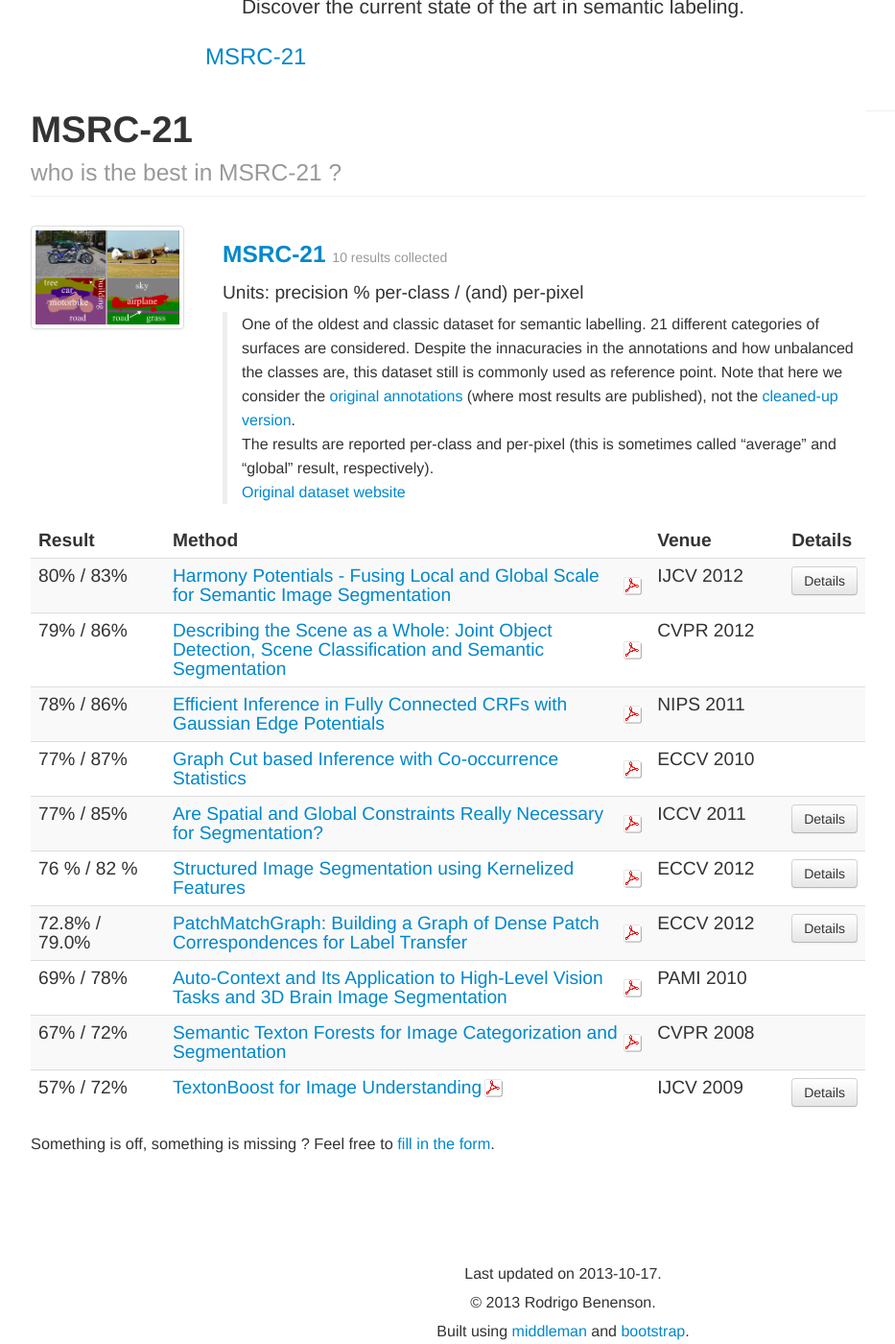
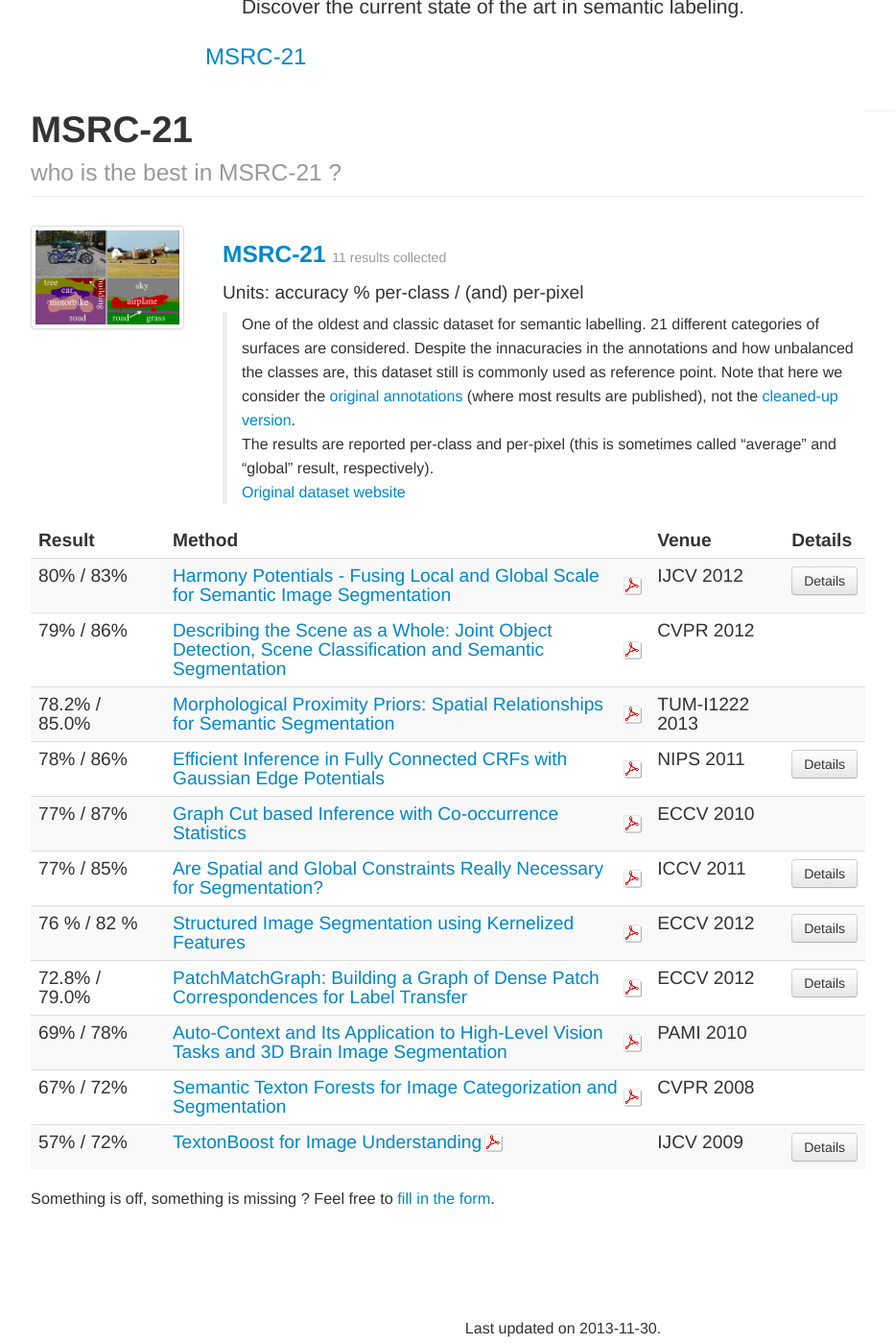
Before and after one commit to rodrigob/rodrigob.github.com, a Jekyll site: the page are_we_there_yet/build/semantic_labeling_datasets_results.html, which Jekyll copies as it is, in a window 1280 px wide and 1400 px high, scrolled down 261 px. Shown: the whole window at 96% size, without its empty margins (126-1059 px from the left). Built offline with Jekyll 4.4.1, drawn with Linux system fonts in a browser that asks for light colours; nearby versions of some CDN libraries; some web fonts are replaced.

Commit message:
Data update (minor fixes)

```diff
--- a/are_we_there_yet/build/LICENSE.html
+++ b/are_we_there_yet/build/LICENSE.html
@@ -39,7 +39,7 @@
 <p>THE SOFTWARE IS PROVIDED &#8220;AS IS&#8221;, WITHOUT WARRANTY OF ANY KIND, EXPRESS OR IMPLIED, INCLUDING BUT NOT LIMITED TO THE WARRANTIES OF MERCHANTABILITY, FITNESS FOR A PARTICULAR PURPOSE AND NONINFRINGEMENT. IN NO EVENT SHALL THE AUTHORS OR COPYRIGHT HOLDERS BE LIABLE FOR ANY CLAIM, DAMAGES OR OTHER LIABILITY, WHETHER IN AN ACTION OF CONTRACT, TORT OR OTHERWISE, ARISING FROM, OUT OF OR IN CONNECTION WITH THE SOFTWARE OR THE USE OR OTHER DEALINGS IN THE SOFTWARE.</p>
     <div class='row'>
       <footer class='span12'>
-        <p>Last updated on 2013-10-17.</p>
+        <p>Last updated on 2013-11-30.</p>
 
         <p>&#169; 2013 Rodrigo Benenson.</p>
 
--- a/are_we_there_yet/build/README.html
+++ b/are_we_there_yet/build/README.html
@@ -100,7 +100,7 @@ https://github.com/h5bp/html5-boilerplate.git</code> - and checkout the tagged r
 <p>Anyone and everyone is welcome to <a href='/h5bp/html5-boilerplate/blob/master/doc/contribute.md'>contribute</a>. Hundreds of developers have helped make the HTML5 Boilerplate what it is today.</p>
     <div class='row'>
       <footer class='span12'>
-        <p>Last updated on 2013-10-17.</p>
+        <p>Last updated on 2013-11-30.</p>
 
         <p>&#169; 2013 Rodrigo Benenson.</p>
 
--- a/are_we_there_yet/build/classification_datasets_results.html
+++ b/are_we_there_yet/build/classification_datasets_results.html
@@ -790,7 +790,7 @@
 <hr />
     <div class='row'>
       <footer class='span12'>
-        <p>Last updated on 2013-10-17.</p>
+        <p>Last updated on 2013-11-30.</p>
 
         <p>&#169; 2013 Rodrigo Benenson.</p>
 
--- a/are_we_there_yet/build/index.html
+++ b/are_we_there_yet/build/index.html
@@ -457,11 +457,11 @@
   <div class='span7'>
     <h3>
       <a href="/are_we_there_yet/build/semantic_labeling_datasets_results.html#4d5352432d3231">MSRC-21</a>
-      <small>10 results collected</small>
+      <small>11 results collected</small>
     </h3>
     <p>
       Units:
-      precision % per-class / (and) per-pixel
+      accuracy % per-class / (and) per-pixel
     </p>
     <blockquote>
       <p>One of the oldest and classic dataset for semantic labelling. 21 different categories of surfaces are considered. Despite the innacuracies in the annotations and how unbalanced the classes are, this dataset still is commonly used as reference point. Note that here we consider the <a href='http://jamie.shotton.org/work/data.html'>original annotations</a> (where most results are published), not the <a href='http://www.cs.cmu.edu/~tmalisie/projects/bmvc07'>cleaned-up version</a>.</p>
@@ -480,7 +480,7 @@
 </section>
     <div class='row'>
       <footer class='span12'>
-        <p>Last updated on 2013-10-17.</p>
+        <p>Last updated on 2013-11-30.</p>
 
         <p>&#169; 2013 Rodrigo Benenson.</p>
 
--- a/are_we_there_yet/build/new_result_form.html
+++ b/are_we_there_yet/build/new_result_form.html
@@ -164,7 +164,7 @@
               </option>
               <option value='MSRC-21'>
                 [Semantic labeling] MSRC-21
-                (precision % per-class / (and) per-pixel)
+                (accuracy % per-class / (and) per-pixel)
               </option>
             </select>
           </div>
@@ -297,7 +297,7 @@
 </script>
     <div class='row'>
       <footer class='span12'>
-        <p>Last updated on 2013-10-17.</p>
+        <p>Last updated on 2013-11-30.</p>
 
         <p>&#169; 2013 Rodrigo Benenson.</p>
 
--- a/are_we_there_yet/build/pose_estimation_datasets_results.html
+++ b/are_we_there_yet/build/pose_estimation_datasets_results.html
@@ -128,7 +128,7 @@
 <hr />
     <div class='row'>
       <footer class='span12'>
-        <p>Last updated on 2013-10-17.</p>
+        <p>Last updated on 2013-11-30.</p>
 
         <p>&#169; 2013 Rodrigo Benenson.</p>
 
--- a/are_we_there_yet/build/semantic_labeling_datasets_results.html
+++ b/are_we_there_yet/build/semantic_labeling_datasets_results.html
@@ -56,11 +56,11 @@
   <div class='span7'>
     <h3>
       <a href="/are_we_there_yet/build/semantic_labeling_datasets_results.html#4d5352432d3231">MSRC-21</a>
-      <small>10 results collected</small>
+      <small>11 results collected</small>
     </h3>
     <p>
       Units:
-      precision % per-class / (and) per-pixel
+      accuracy % per-class / (and) per-pixel
     </p>
     <blockquote>
       <p>One of the oldest and classic dataset for semantic labelling. 21 different categories of surfaces are considered. Despite the innacuracies in the annotations and how unbalanced the classes are, this dataset still is commonly used as reference point. Note that here we consider the <a href='http://jamie.shotton.org/work/data.html'>original annotations</a> (where most results are published), not the <a href='http://www.cs.cmu.edu/~tmalisie/projects/bmvc07'>cleaned-up version</a>.</p>
@@ -105,10 +105,23 @@
           </td>
         </tr>
         <tr>
+          <td class='span2'>78.2% / 85.0%</td>
+          <td><a class="pdf_link" href="http://mediatum.ub.tum.de/doc/1175516/1175516.pdf">Morphological Proximity Priors: Spatial Relationships for Semantic Segmentation</a></td>
+          <td class='span2'>TUM-I1222 2013</td>
+          <td>
+          </td>
+        </tr>
+        <tr>
           <td class='span2'>78% / 86%</td>
           <td><a class="pdf_link" href="http://graphics.stanford.edu/projects/densecrf/densecrf.pdf">Efficient Inference in Fully Connected CRFs with Gaussian Edge Potentials</a></td>
           <td class='span2'>NIPS 2011</td>
           <td>
+            <a class='btn' data-content_id='#4d5352432d3231-method-3' data-html='true' data-original-title='Additional information' data-placement='left' data-toggle='popover' data-trigger='hover' rel='popover'>
+              Details
+            </a>
+            <div id='4d5352432d3231-method-3' style='display:none'>
+              <p>Strong unary used provides 76.6% / 84.0%</p>
+            </div>
           </td>
         </tr>
         <tr>
@@ -123,10 +136,10 @@
           <td><a class="pdf_link" href="http://infoscience.epfl.ch/record/169178/files/lucchi_ICCV11.pdf">Are Spatial and Global Constraints Really Necessary for Segmentation?</a></td>
           <td class='span2'>ICCV 2011</td>
           <td>
-            <a class='btn' data-content_id='#4d5352432d3231-method-4' data-html='true' data-original-title='Additional information' data-placement='left' data-toggle='popover' data-trigger='hover' rel='popover'>
+            <a class='btn' data-content_id='#4d5352432d3231-method-5' data-html='true' data-original-title='Additional information' data-placement='left' data-toggle='popover' data-trigger='hover' rel='popover'>
               Details
             </a>
-            <div id='4d5352432d3231-method-4' style='display:none'>
+            <div id='4d5352432d3231-method-5' style='display:none'>
               <p>Several variants are examined, no single method attains the overall best results, i.e. both best per-class and per-pixel averages simultaneously. Indicated result corresponds to the method that we best on the average (per-class + per-pixel / 2). Experiment <a href='http://cvlab.epfl.ch/data/dpg/index.php'>data available</a>.</p>
             </div>
           </td>
@@ -136,10 +149,10 @@
           <td><a class="pdf_link" href="http://infoscience.epfl.ch/record/180190">Structured Image Segmentation using Kernelized Features</a></td>
           <td class='span2'>ECCV 2012</td>
           <td>
-            <a class='btn' data-content_id='#4d5352432d3231-method-5' data-html='true' data-original-title='Additional information' data-placement='left' data-toggle='popover' data-trigger='hover' rel='popover'>
+            <a class='btn' data-content_id='#4d5352432d3231-method-6' data-html='true' data-original-title='Additional information' data-placement='left' data-toggle='popover' data-trigger='hover' rel='popover'>
               Details
             </a>
-            <div id='4d5352432d3231-method-5' style='display:none'>
+            <div id='4d5352432d3231-method-6' style='display:none'>
               <p>70 % / 73 % when using only local features (not considering global features)</p>
             </div>
           </td>
@@ -149,10 +162,10 @@
           <td><a class="pdf_link" href="http://users.cecs.anu.edu.au/~sgould/papers/eccv12-patchGraph.pdf">PatchMatchGraph: Building a Graph of Dense Patch Correspondences for Label Transfer</a></td>
           <td class='span2'>ECCV 2012</td>
           <td>
-            <a class='btn' data-content_id='#4d5352432d3231-method-6' data-html='true' data-original-title='Additional information' data-placement='left' data-toggle='popover' data-trigger='hover' rel='popover'>
+            <a class='btn' data-content_id='#4d5352432d3231-method-7' data-html='true' data-original-title='Additional information' data-placement='left' data-toggle='popover' data-trigger='hover' rel='popover'>
               Details
             </a>
-            <div id='4d5352432d3231-method-6' style='display:none'>
+            <div id='4d5352432d3231-method-7' style='display:none'>
               <ol>
 <li>8% / 63.3% raw PatchMatchGraph accuracy, 72.8% / 79.0% when using Boosted CRF.</li>
 </ol>
@@ -180,10 +193,10 @@
           <td><a class="pdf_link" href="http://research.microsoft.com/pubs/117885/ijcv07a.pdf">TextonBoost for Image Understanding</a></td>
           <td class='span2'>IJCV 2009</td>
           <td>
-            <a class='btn' data-content_id='#4d5352432d3231-method-9' data-html='true' data-original-title='Additional information' data-placement='left' data-toggle='popover' data-trigger='hover' rel='popover'>
+            <a class='btn' data-content_id='#4d5352432d3231-method-10' data-html='true' data-original-title='Additional information' data-placement='left' data-toggle='popover' data-trigger='hover' rel='popover'>
               Details
             </a>
-            <div id='4d5352432d3231-method-9' style='display:none'>
+            <div id='4d5352432d3231-method-10' style='display:none'>
               <p>?? / 69.6 % (per-class / per-pixel) the unaries alone (no CRF on top)</p>
             </div>
           </td>
@@ -197,7 +210,7 @@
 <hr />
     <div class='row'>
       <footer class='span12'>
-        <p>Last updated on 2013-10-17.</p>
+        <p>Last updated on 2013-11-30.</p>
 
         <p>&#169; 2013 Rodrigo Benenson.</p>
 
--- a/are_we_there_yet/data/datasets.yml
+++ b/are_we_there_yet/data/datasets.yml
@@ -207,7 +207,7 @@ Pose estimation:
 Semantic labeling:
 - :group: Semantic labeling
   :name: MSRC-21
-  :evaluation_units: precision % per-class / (and) per-pixel
+  :evaluation_units: accuracy % per-class / (and) per-pixel
   :description: ! "One of the oldest and classic dataset for semantic labelling.\n21
     different categories of surfaces are considered.\nDespite the innacuracies in
     the annotations and how unbalanced the classes are, this dataset still is commonly
```
Also changed, not shown: are_we_there_yet/build/detection_datasets_results.html (+11 -11 lines), are_we_there_yet/data/curated_data.yml (+16 -1 lines).
